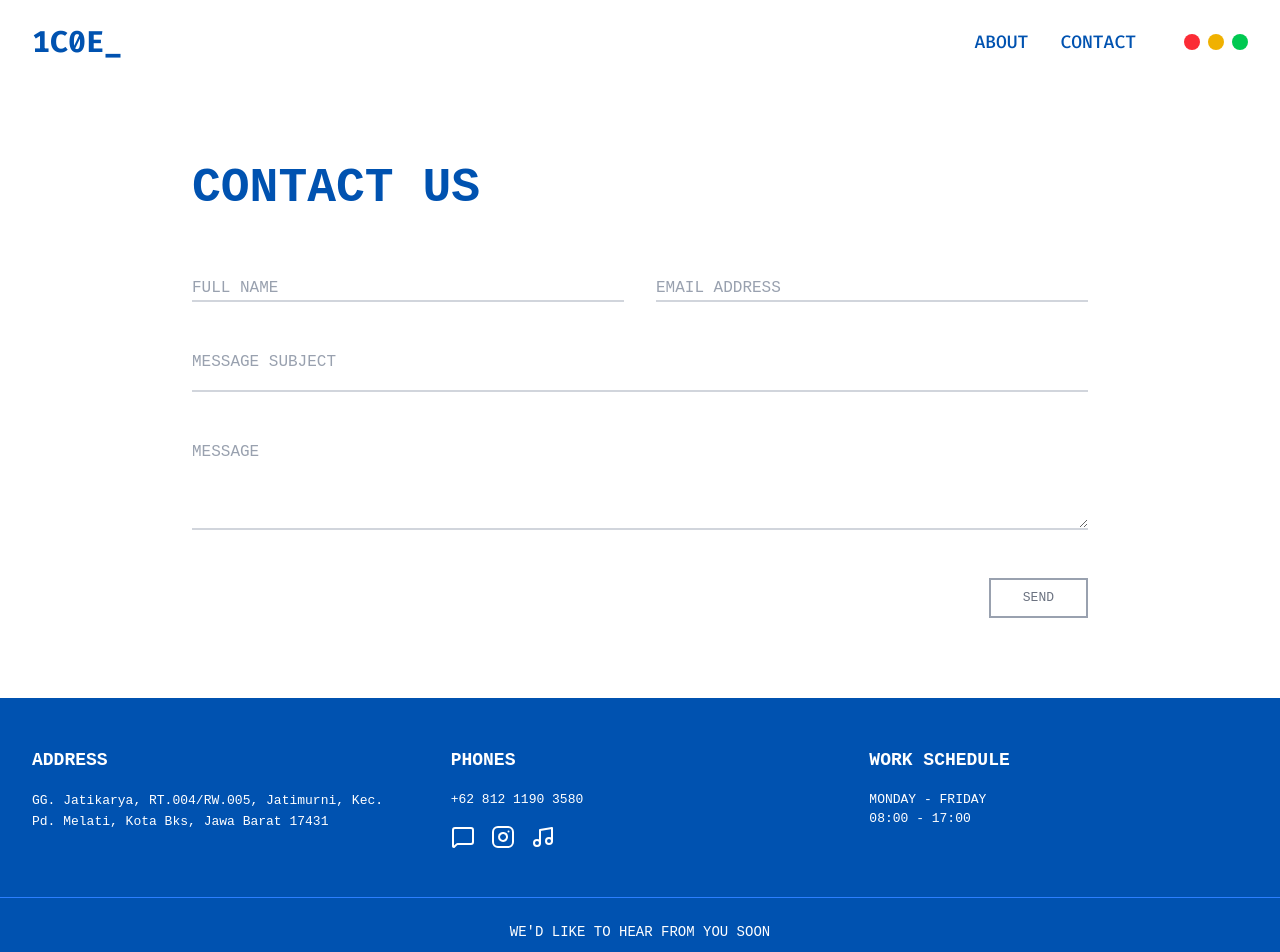
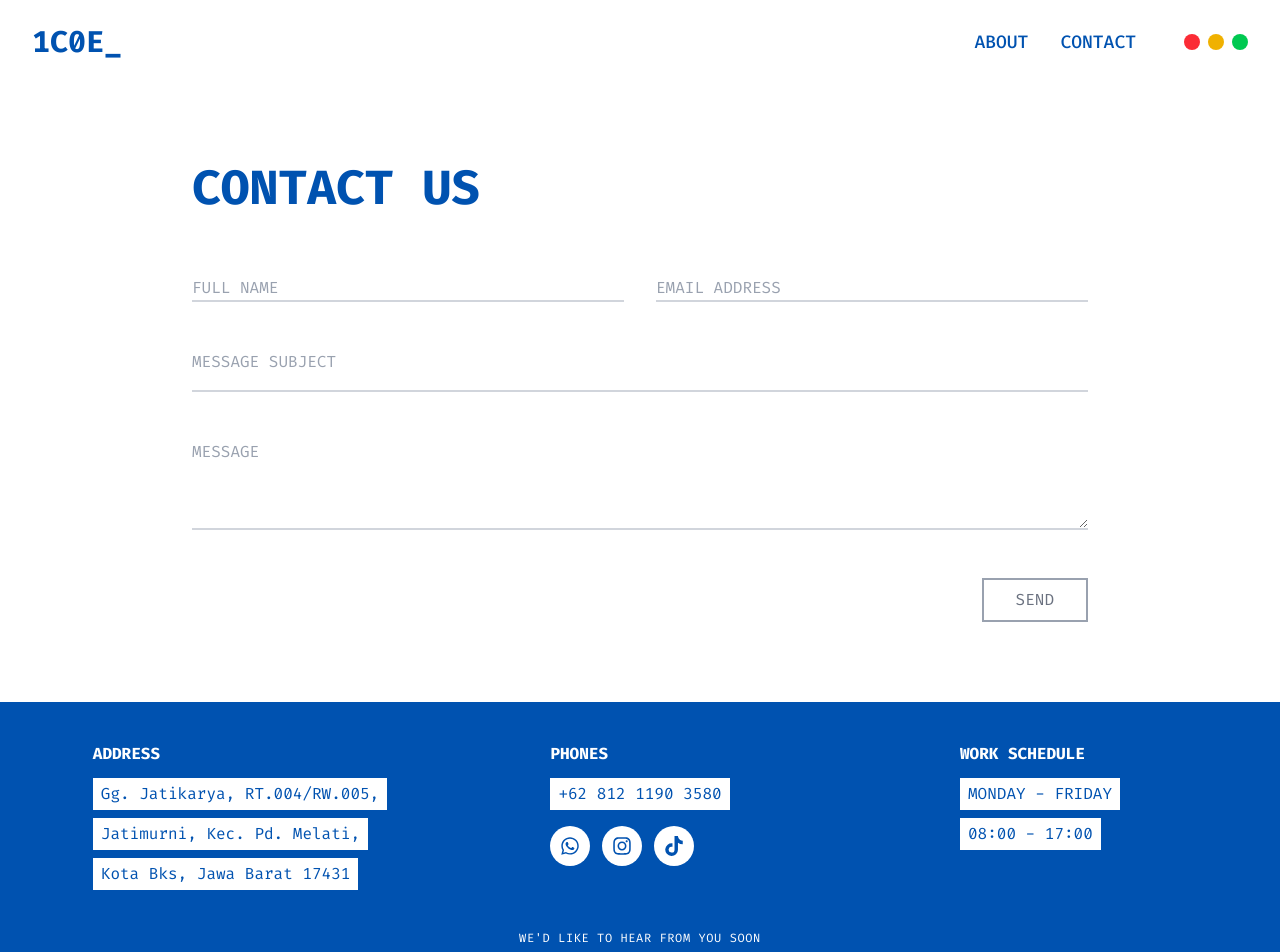
Before and after one commit to ryankalansi/icoe, a React (Vite) app: page /contact in a window 1280 px wide. Shown: the top 952 px of the page. Built offline with nearby package versions, Linux system fonts and the light colour scheme.

Commit message:
update background and space

```diff
--- a/package.json
+++ b/package.json
@@ -14,6 +14,7 @@
     "lucide-react": "^0.539.0",
     "react": "^19.1.1",
     "react-dom": "^19.1.1",
+    "react-icons": "^5.5.0",
     "react-router-dom": "^7.8.0",
     "tailwindcss": "^4.1.11",
     "tone": "^15.1.22"
--- a/src/pages/ContactPage.jsx
+++ b/src/pages/ContactPage.jsx
@@ -1,18 +1,18 @@
-import { Instagram, MessageSquare, Music } from "lucide-react";
+import { FaWhatsapp, FaTiktok, FaInstagram } from "react-icons/fa";
 import Navbar from "../components/Navbar";
 
 const ContactPage = () => {
   return (
     <div style={{ backgroundColor: "#FFFFFF", minHeight: "100vh" }}>
-      {/* Navbar with #FFFFFF background */}
+      {/* Navbar */}
       <Navbar backgroundColor="#FFFFFF" />
 
-      {/* Main Content Area */}
+      {/* Main Content */}
       <main className="px-4 sm:px-8 py-12 md:py-20">
         <div className="max-w-4xl mx-auto">
           <h1
             className="text-4xl md:text-5xl font-bold mb-12 text-center md:text-left"
-            style={{ color: "#0052b0", fontFamily: "monospace" }}
+            style={{ color: "#0052b0", fontFamily: "Fira Code" }}
           >
             CONTACT US
           </h1>
@@ -32,11 +32,12 @@ const ContactPage = () => {
                 <label
                   htmlFor="full_name"
                   className="absolute left-0 -top-3.5 text-gray-500 text-sm transition-all peer-placeholder-shown:text-base peer-placeholder-shown:text-gray-400 peer-placeholder-shown:top-4 peer-focus:-top-3.5 peer-focus:text-gray-500 peer-focus:text-sm"
-                  style={{ fontFamily: "monospace" }}
+                  style={{ fontFamily: "Fira Code" }}
                 >
                   FULL NAME
                 </label>
               </div>
+
               {/* Email Address */}
               <div className="relative">
                 <input
@@ -49,7 +50,7 @@ const ContactPage = () => {
                 <label
                   htmlFor="email"
                   className="absolute left-0 -top-3.5 text-gray-500 text-sm transition-all peer-placeholder-shown:text-base peer-placeholder-shown:text-gray-400 peer-placeholder-shown:top-4 peer-focus:-top-3.5 peer-focus:text-gray-500 peer-focus:text-sm"
-                  style={{ fontFamily: "monospace" }}
+                  style={{ fontFamily: "Fira Code" }}
                 >
                   EMAIL ADDRESS
                 </label>
@@ -68,7 +69,7 @@ const ContactPage = () => {
               <label
                 htmlFor="subject"
                 className="absolute left-0 -top-3.5 text-gray-500 text-sm transition-all peer-placeholder-shown:text-base peer-placeholder-shown:text-gray-400 peer-placeholder-shown:top-4 peer-focus:-top-3.5 peer-focus:text-gray-500 peer-focus:text-sm"
-                style={{ fontFamily: "monospace" }}
+                style={{ fontFamily: "Fira Code" }}
               >
                 MESSAGE SUBJECT
               </label>
@@ -86,7 +87,7 @@ const ContactPage = () => {
               <label
                 htmlFor="message"
                 className="absolute left-0 -top-3.5 text-gray-500 text-sm transition-all peer-placeholder-shown:text-base peer-placeholder-shown:text-gray-400 peer-placeholder-shown:top-4 peer-focus:-top-3.5 peer-focus:text-gray-500 peer-focus:text-sm"
-                style={{ fontFamily: "monospace" }}
+                style={{ fontFamily: "Fira Code" }}
               >
                 MESSAGE
               </label>
@@ -97,7 +98,7 @@ const ContactPage = () => {
               <button
                 type="submit"
                 className="px-8 py-2 border-2 border-gray-400 hover:bg-gray-200 transition-colors cursor-pointer"
-                style={{ fontFamily: "monospace", color: "#6b7280" }}
+                style={{ fontFamily: "Fira Code", color: "#6b7280" }}
               >
                 SEND
               </button>
@@ -106,69 +107,77 @@ const ContactPage = () => {
         </div>
       </main>
 
-      {/* Footer Section */}
-      <footer style={{ backgroundColor: "#0052b0" }} className="text-white">
-        <div className="max-w-7xl mx-auto px-4 sm:px-8 py-12">
-          <div className="grid grid-cols-1 md:grid-cols-3 gap-10 text-center md:text-left">
+      {/* Footer */}
+      <footer className="bg-[#0052B0] text-white py-10">
+        <div className="max-w-6xl mx-auto grid grid-cols-1 md:grid-cols-3 gap-12 text-center md:text-left justify-items-center">
           {/* Address */}
           <div>
-              <h3
-                className="font-bold text-lg mb-4"
-                style={{ fontFamily: "monospace" }}
-              >
-                ADDRESS
-              </h3>
-              <p
-                className="leading-relaxed"
-                style={{ fontFamily: "monospace" }}
-              >
-                GG. Jatikarya, RT.004/RW.005, Jatimurni, Kec. Pd. Melati, Kota
-                Bks, Jawa Barat 17431
-              </p>
+            <h3 className="font-bold mb-3">ADDRESS</h3>
+            <div className="flex flex-col gap-2 items-start">
+              <span className="bg-white text-[#0052B0] px-2 py-1 inline-block">
+                Gg. Jatikarya, RT.004/RW.005,
+              </span>
+              <span className="bg-white text-[#0052B0] px-2 py-1 inline-block">
+                Jatimurni, Kec. Pd. Melati,
+              </span>
+              <span className="bg-white text-[#0052B0] px-2 py-1 inline-block">
+                Kota Bks, Jawa Barat 17431
+              </span>
+            </div>
           </div>
 
           {/* Phones */}
           <div>
-              <h3
-                className="font-bold text-lg mb-4"
-                style={{ fontFamily: "monospace" }}
+            <h3 className="font-bold mb-3">PHONES</h3>
+            <span className="bg-white text-[#0052B0] px-2 py-1 inline-block">
+              +62 812 1190 3580
+            </span>
+            <div className="flex gap-3 mt-4 justify-center md:justify-start">
+              <a
+                href="https://wa.me/6281211903580"
+                target="_blank"
+                rel="noopener noreferrer"
+                className="bg-white rounded-full p-2 flex items-center justify-center w-10 h-10"
               >
-                PHONES
-              </h3>
-              <p className="mb-4" style={{ fontFamily: "monospace" }}>
-                +62 812 1190 3580
-              </p>
-              <div className="flex justify-center md:justify-start space-x-4">
-                <a href="#" className="hover:opacity-75">
-                  <MessageSquare size={24} />
+                <FaWhatsapp className="text-[#0052B0] text-xl" />
               </a>
-                <a href="#" className="hover:opacity-75">
-                  <Instagram size={24} />
+              <a
+                href="https://instagram.com/icoe___"
+                target="_blank"
+                rel="noopener noreferrer"
+                className="bg-white rounded-full p-2 flex items-center justify-center w-10 h-10"
+              >
+                <FaInstagram className="text-[#0052B0] text-xl" />
               </a>
-                <a href="#" className="hover:opacity-75">
-                  <Music size={24} />
+              <a
+                href="https://tiktok.com/@rootslab "
+                target="_blank"
+                rel="noopener noreferrer"
+                className="bg-white rounded-full p-2 flex items-center justify-center w-10 h-10"
+              >
+                <FaTiktok className="text-[#0052B0] text-xl" />
               </a>
             </div>
           </div>
 
           {/* Work Schedule */}
           <div>
-              <h3
-                className="font-bold text-lg mb-4"
-                style={{ fontFamily: "monospace" }}
-              >
-                WORK SCHEDULE
-              </h3>
-              <p style={{ fontFamily: "monospace" }}>MONDAY - FRIDAY</p>
-              <p style={{ fontFamily: "monospace" }}>08:00 - 17:00</p>
+            <h3 className="font-bold mb-3">WORK SCHEDULE</h3>
+            <div className="flex flex-col gap-2 items-start">
+              <span className="bg-white text-[#0052B0] px-2 py-1 inline-block">
+                MONDAY - FRIDAY
+              </span>
+              <span className="bg-white text-[#0052B0] px-2 py-1 inline-block">
+                08:00 - 17:00
+              </span>
             </div>
           </div>
         </div>
-        <div className="text-center py-6 border-t border-blue-500">
-          <p className="text-sm" style={{ fontFamily: "monospace" }}>
+
+        {/* Footer text */}
+        <p className="text-xs text-center mt-10 tracking-wider">
           WE'D LIKE TO HEAR FROM YOU SOON
         </p>
-        </div>
       </footer>
     </div>
   );
```
Also changed, not shown: 1 other file (tests, documents, lock files or other folders). Lines whose indentation alone changed are shown as unchanged.
